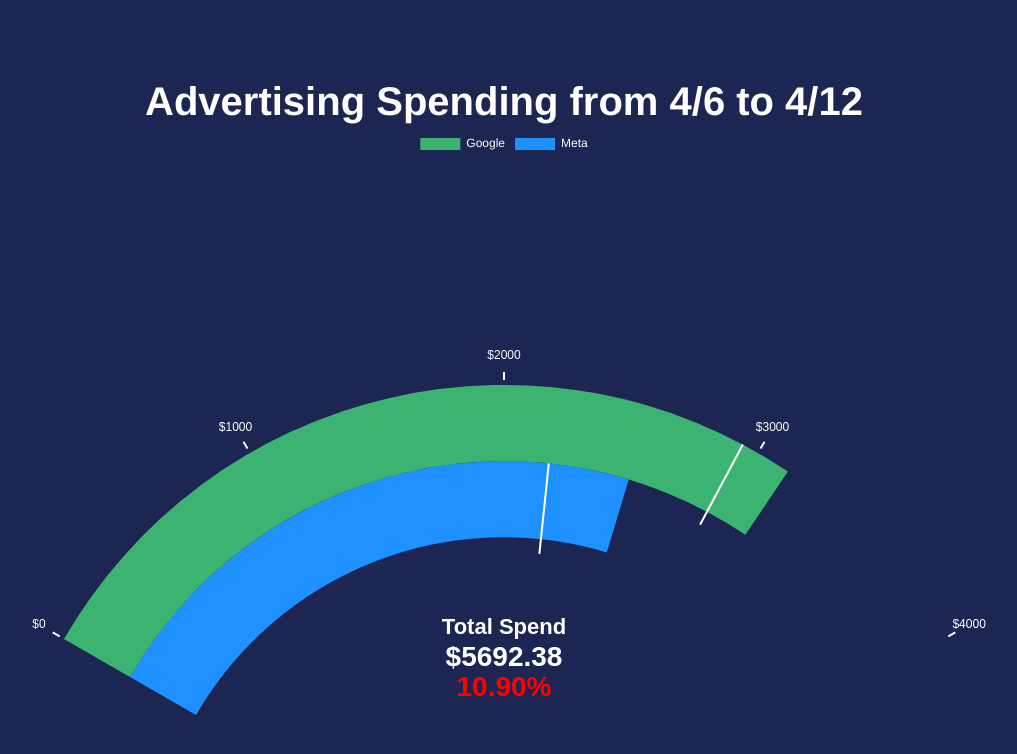
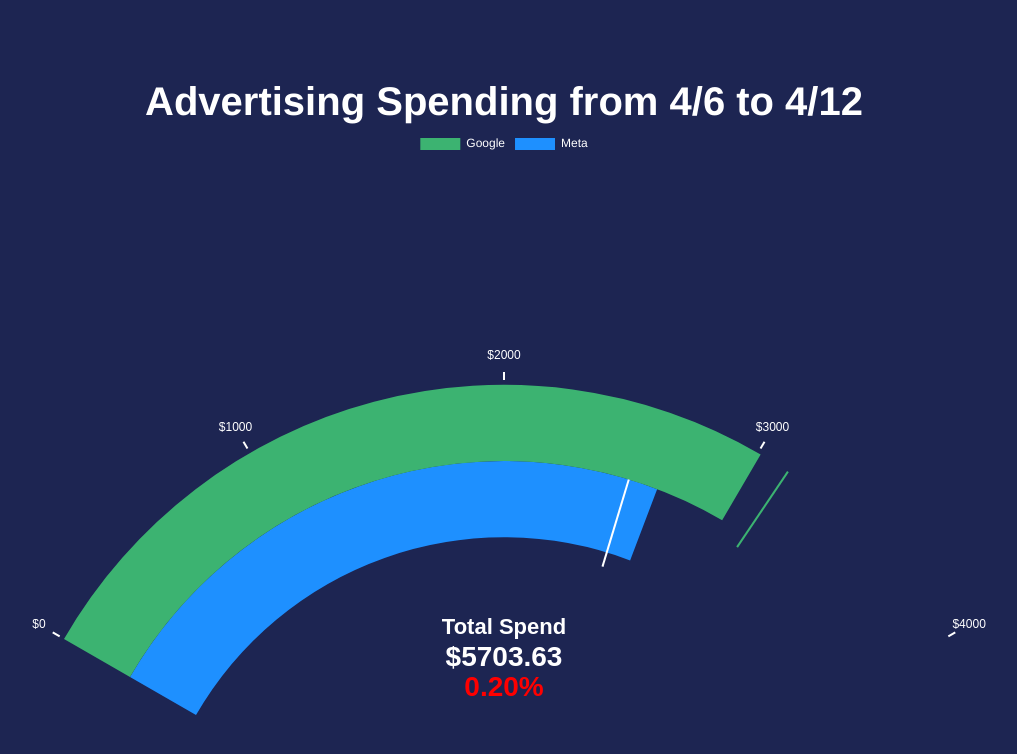
Before and after one commit to TotallySheen/deck-remodelers-dashboard, a plain HTML site: page donut-spend.html in a window 1280 px wide. Shown: the whole page, without its empty margins (136-1153 px from the left). Drawn offline with nearby package versions, Linux system fonts and the light colour scheme.

Commit message:
Update donut-spend.html

```diff
--- a/donut-spend.html
+++ b/donut-spend.html
@@ -33,8 +33,8 @@
     <div class="chart-container"><canvas id="myChart" width="400" height="100"></canvas></div>
 
   <script>
-    const lastWeekData = [2934.67,2198.45];
-    const thisWeekData = [3132.57,2559.81];
+    const lastWeekData = [3132.57,2559.81];
+    const thisWeekData = [3011.34,2692.29];
 
     let sum = 0;
     thisWeekData.forEach( (element) => {
```
